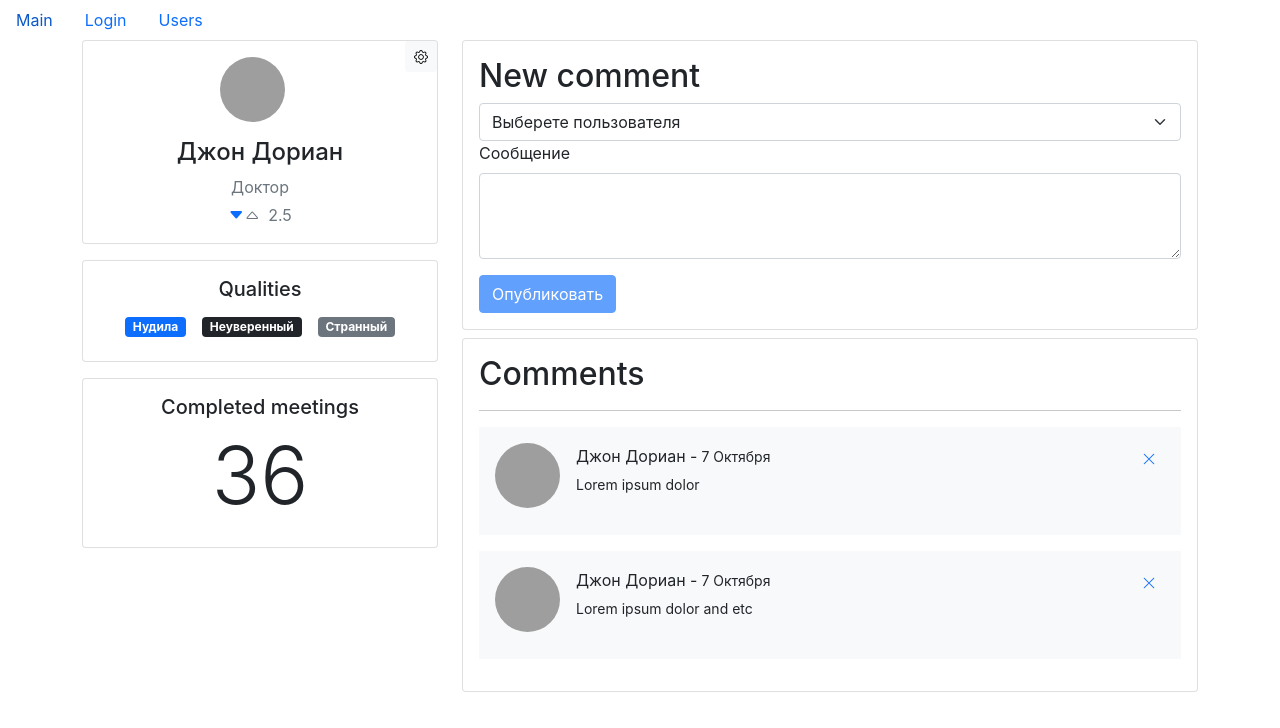
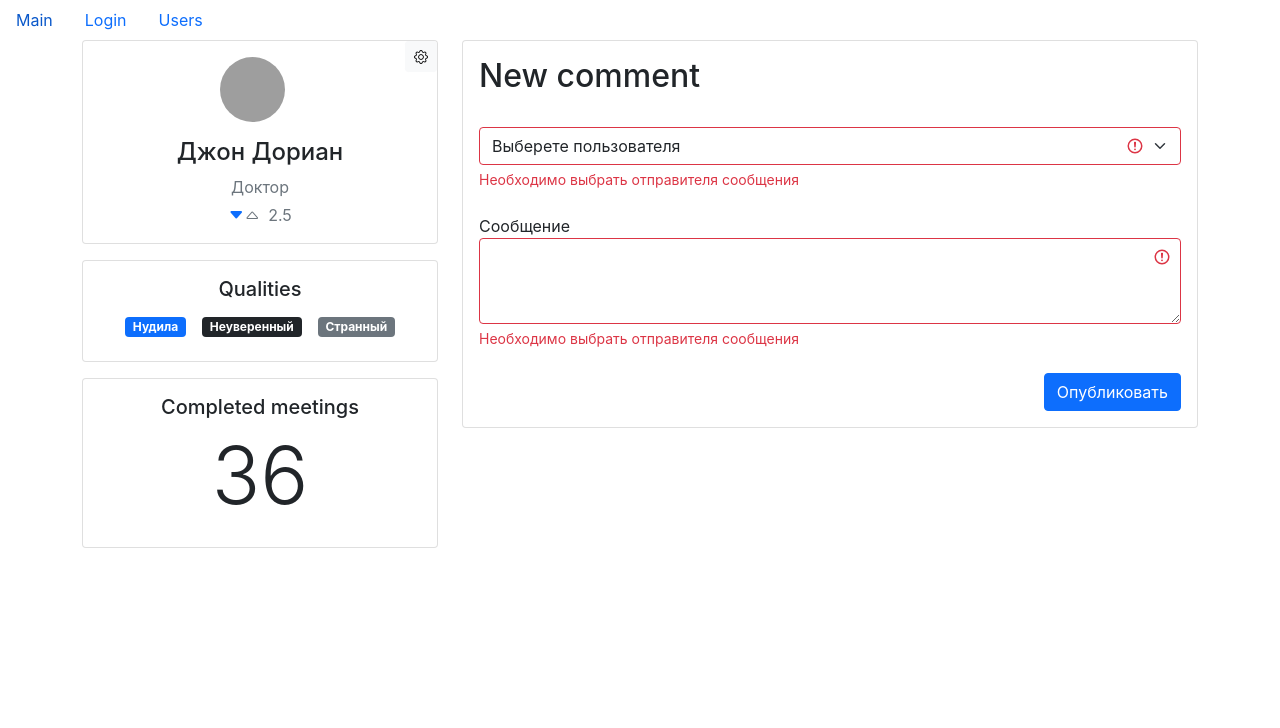
Before and after one commit to MarinaDreamwork/ReactModule-CourseProject, a React (Create React App) app: page /users/67rdca3eeb7f6fgeed471815 in a window 1280 px wide. Shown: the top 728 px of the page. Built offline with nearby package versions, Linux system fonts and the light colour scheme; grey boxes are pictures that could not be loaded.

Commit message:
homework#13 corrected

```diff
--- a/src/components/common/form/chooseField.jsx
+++ b/src/components/common/form/chooseField.jsx
@@ -21,7 +21,7 @@ const ChooseField = ({ label, value, onChange, defaultOption, options, error, na
         id={name}
         value={value}
         onChange={handleChange}
-        name='profession'>
+        name={name}>
         <option disabled value="">{defaultOption}</option>
         {
           optionArray.length > 0 &&
--- /dev/null
+++ b/src/components/common/form/textAreaField.jsx
@@ -0,0 +1,43 @@
+import PropTypes from 'prop-types';
+
+const TextAreaField = ({ label, value, onChange, name, error }) => {
+  console.log('name:', name);
+  const getInputClasses = () => {
+    return 'form-control' + (error ? ' is-invalid' : '');
+  };
+  const handleChange = ({ target }) => {
+    console.log('target', target);
+    onChange({ name: target.name, value: target.value });
+  };
+
+  return (
+    <div className='mb-4'>
+      <label htmlFor={name}>{label}</label>
+      <div className='input-group has-validation'>
+        <textarea
+          className={getInputClasses()}
+          id={name}
+          rows="3"
+          name={name}
+          onChange={handleChange}
+          value={value}>
+        </textarea>
+        {error && <div className='invalid-feedback'>{error}</div>}
+      </div>
+    </div>
+  );
+};
+TextAreaField.defaultProps = {
+  type: 'text'
+};
+
+TextAreaField.propTypes = {
+  label: PropTypes.string,
+  type: PropTypes.string,
+  value: PropTypes.string,
+  onChange: PropTypes.func,
+  name: PropTypes.string,
+  error: PropTypes.string
+};
+
+export default TextAreaField;
--- a/src/components/page/userPage/commentsListComponent.jsx
+++ b/src/components/page/userPage/commentsListComponent.jsx
@@ -1,85 +1,42 @@
-import { useEffect, useState } from 'react';
+import { useState } from 'react';
 import CommentComponent from './commentComponent';
 import API from '../../../api';
 import PropTypes from 'prop-types';
 import NewCommentForm from './newCommentForm';
-import { validator } from '../../../utils/validator';
+import _ from 'lodash';
+// import { useParams } from 'react-router-dom';
 
 const CommentsListComponent = ({ userId }) => {
-  const [data, setData] = useState({ pageId: userId, userId: '', content: '' });
-  const [errors, setErrors] = useState({});
+  // const { userId } = useParams();
+  console.log('userId', userId);
   const [comments, setComments] = useState([]);
-  const [senders, setSenders] = useState([]);
 
-  const validatorConfig = {
-    userId: {
-      isRequired: {
-        message: 'Необходимо выбрать отправителя сообщения'
-      }
-    },
-    content: {
-      isRequired: {
-        message: 'Необходимо выбрать отправителя сообщения'
-      }
-    }
+  const handleDeleteClick = (id) => {
+   console.log('comment id', id);
+   API.comments.remove(id).then(id => setComments(comments.filter(comment => comment._id !== id)));
+  };
+  const handleSubmit = (data) => {
+    API.comments.add(data).then(data => setComments([...comments, data]));
   };
 
-  const validate = () => {
-    const errors = validator(data, validatorConfig);
-    setErrors(errors);
-    return Object.keys(errors).length === 0;
-  };
+  const sortedComments = _.orderBy(comments, ['created_by'], ['desc']);
 
-  const handleChange = ({ target }) => {
-    console.log('target', target);
-    setData(prevState => ({
-      ...prevState,
-      [target.name]: target.value
-    }));
-    console.log('data', data);
-  };
-  const handleDeleteClick = (id) => {
-    console.log('comment id', id);
-    API.comments.remove(id);
-    // обновить данные comments из localStorage, по user
-    API.comments.fetchCommentsForUser(userId).then(data => setComments(data));
-  };
-  const handleSubmit = (e) => {
-    e.preventDefault();
-    const isValid = validate();
-    if (!isValid) return;
-    API.comments.add(data);
-    // console.log(API.comments.add(newComment).then(data => setComments(data)));
-    API.comments.fetchCommentsForUser(userId).then(data => setComments(data));
-    // setSelected('Выберете пользователя');
-    setData({ pageId: userId, userId: '', content: '' });
-  };
-
-  useEffect(() => {
-    API.users.fetchAll().then(data => setSenders(data));
-    API.comments.fetchCommentsForUser(userId).then(data => setComments(data));
-    console.log('data', data);
-  }, []);
-   useEffect(() => {
-    validate();
-  }, [data]);
-  const isValid = Object.keys(errors).length === 0;
   return (
     <>
       <div className='card mb-2'>
         {' '}
         <div className='card-body '>
           <h2>New comment</h2>
-          <NewCommentForm onHandleChange={handleChange} onHandleSubmit={handleSubmit} senders={senders} setSenders={setSenders} isValid={isValid} data={data}/>
+          <NewCommentForm onHandleSubmit={handleSubmit} userId={userId}/>
         </div>
       </div>
-      {comments.length > 0 ? <div className='card mb-3'>
+      {comments.length > 0 && <div className='card mb-3'>
         <div className='card-body '>
           <h2>Comments</h2>
           <hr />
-          <CommentComponent comments={comments} onDeleteClick={handleDeleteClick}/>
+          <CommentComponent comments={sortedComments} onDeleteClick={handleDeleteClick}/>
         </div>
-      </div> : null
+      </div>
       }
   </>
   );
--- a/src/components/page/userPage/meetingsCard.jsx
+++ b/src/components/page/userPage/meetingsCard.jsx
@@ -1,20 +1,20 @@
 import PropTypes from 'prop-types';
 
-const MeetingsCard = ({ user }) => {
+const MeetingsCard = ({ meetings }) => {
   return (
     <div className='card mb-3'>
       <div className='card-body d-flex flex-column justify-content-center text-center'>
         <h5 className='card-title'>
           <span>Completed meetings</span>
         </h5>
-        <h1 className='display-1'>{user.completedMeetings}</h1>
+        <h1 className='display-1'>{meetings}</h1>
       </div>
     </div>
    );
 };
 
 MeetingsCard.propTypes = {
-  user: PropTypes.object.isRequired
+  meetings: PropTypes.number.isRequired
 };
 
 export default MeetingsCard;
--- a/src/components/page/userPage/newCommentForm.jsx
+++ b/src/components/page/userPage/newCommentForm.jsx
@@ -1,41 +1,101 @@
-// import { useEffect } from 'react';
-// import API from '../../../api';
+import { useState, useEffect } from 'react';
+import API from '../../../api';
 import PropTypes from 'prop-types';
+import ChooseField from '../../common/form/chooseField';
+import { validator } from '../../../utils/validator';
+import TextAreaField from '../../common/form/textAreaField';
 
-const NewCommentForm = ({ onHandleChange, onHandleSubmit, senders, isValid, data }) => {
+const NewCommentForm = ({ onHandleSubmit, userId }) => {
+  const initialState = { pageId: userId, userId: '', content: '' };
+  const [data, setData] = useState(initialState);
+  const [errors, setErrors] = useState({});
+  const [senders, setSenders] = useState([]);
+
+  const handleChange = (target) => {
+    console.log('target', target);
+    setData((prevState) => ({
+      ...prevState,
+      [target.name]: target.value
+    }));
+  };
+
+  const handleSubmit = (e) => {
+    e.preventDefault();
+    const isValid = validate();
+    if (!isValid) return;
+    onHandleSubmit(data);
+    // обнуление
+    setData(initialState);
+    setErrors({});
+  };
+
+  const validatorConfig = {
+    userId: {
+      isRequired: {
+        message: 'Необходимо выбрать отправителя сообщения'
+      }
+    },
+    content: {
+      isRequired: {
+        message: 'Необходимо выбрать отправителя сообщения'
+      }
+    }
+  };
+
+  const validate = () => {
+    const errors = validator(data, validatorConfig);
+    setErrors(errors);
+    return Object.keys(errors).length === 0;
+  };
+
+  useEffect(() => {
+    validate();
+  }, [data]);
+
+    useEffect(() => {
+    API.users.fetchAll().then(setSenders);
+    // API.comments.fetchCommentsForUser(userId).then(data => setComments(data));
+  }, []);
+
+  const arrayOfSenders = senders &&
+    Object.keys(senders).map((userId) => ({
+      label: senders[userId].name,
+      value: senders[userId]._id
+    }));
+
   return (
     <>
-    <form onSubmit={onHandleSubmit}>
-      <select value={data.userId} className="form-select" aria-label="Default select example" name='userId' onChange={onHandleChange}>
-        <option defaultValue='Выберете пользователя'>Выберете пользователя</option>
-        {
-          senders.map(sender => <option
-            key={sender._id}
-            value={sender._id}
-            name='userId'
-            >
-              {sender.name}
-            </option>
-          )
-        }
-      </select>
-      <div className="mb-3">
-        <label htmlFor="exampleFormControlTextarea1" className="form-label">Сообщение</label>
-        <textarea className="form-control" id="exampleFormControlTextarea1" rows="3" name='content' onChange={onHandleChange} value={data.content}></textarea>
-      </div>
-      <input className='btn btn-primary d-flex justify-content-end' type='submit' value='Опубликовать' disabled={!isValid}/>
+      <form onSubmit={handleSubmit}>
+        <ChooseField
+          value={data.userId}
+          onChange={handleChange}
+          options={arrayOfSenders}
+          defaultOption='Выберете пользователя'
+          name='userId'
+          error={errors.userId}/>
+        <div className="mb-3">
+          <TextAreaField
+            label='Сообщение'
+            name='content'
+            value={data.content}
+            onChange={handleChange}
+            error={errors.content}
+          />
+        </div>
+        <div className='d-flex justify-content-end'>
+          <button className='btn btn-primary'>
+            Опубликовать
+          </button>
+        </div>
       </form>
     </>
   );
 };
 
 NewCommentForm.propTypes = {
-  onHandleChange: PropTypes.func,
   onHandleSubmit: PropTypes.func,
-  senders: PropTypes.array,
-  setSenders: PropTypes.func,
-  isValid: PropTypes.bool,
-  data: PropTypes.object
+  arrayOfSenders: PropTypes.array,
+  userId: PropTypes.string
 };
 
 export default NewCommentForm;
--- a/src/components/page/userPage/userPage.jsx
+++ b/src/components/page/userPage/userPage.jsx
@@ -9,38 +9,37 @@ import MeetingsCard from './meetingsCard';
 import UserCard from './userCard';
 
 const UserPage = ({ userId }) => {
-  const [selectedUser, setSelectedUser] = useState([]);
+  const [selectedUser, setSelectedUser] = useState();
   // const { userId } = useParams();
   const history = useHistory();
   useEffect(() => {
-    API.users.getById(userId).then(data => setSelectedUser([data]));
+    API.users.getById(userId).then(data => setSelectedUser(data));
   }, []);
-
   const handleSettingsClick = () => {
     history.push(`/users/${userId}/edit`);
   };
+  console.log('select', selectedUser);
 
+  if (selectedUser) {
     return (
-    <>
-      { selectedUser.length > 0
-        ? selectedUser.map(user => (
-            <div key={user._id} className='container'>
+      <div className='container'>
         <div className='row gutters-sm'>
           <div className='col-md-4 mb-3'>
-                  <UserCard user={user} onSettingsClick={handleSettingsClick}/>
-                  <QualitiesCard user={user} />
-                  <MeetingsCard user={user} />
+            <UserCard user={selectedUser} onSettingsClick={handleSettingsClick}/>
+            <QualitiesCard qualities={selectedUser.qualities} />
+            <MeetingsCard meetings={selectedUser.completedMeetings} />
           </div>
           <div className='col-md-8'>
-                  <CommentsListComponent userId={userId} />
+            <CommentsListComponent userId={userId}/>
           </div>
         </div>
       </div>
-         ))
-         : <p>Loading...</p>
-      }
-    </>
     );
+  } else {
+    return (
+      <p>Loading...</p>
+    );
+  };
 };
 
 UserPage.propTypes = {
```
Also changed, not shown: src/components/page/userPage/qualitiesCard.jsx (+4 -5 lines), src/components/page/userPage/userCard.jsx (+2 -8 lines). Lines whose indentation alone changed are shown as unchanged.
